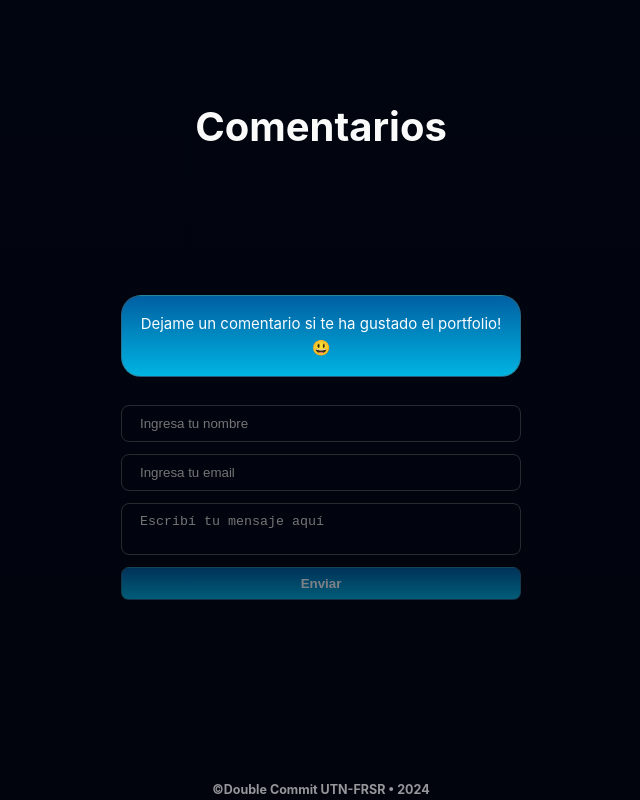
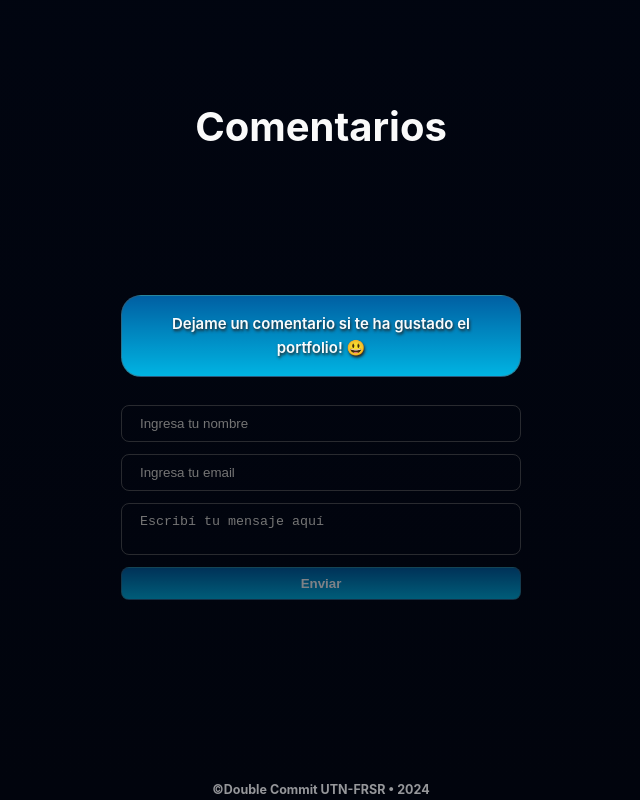
Before and after one commit to solidsnk86/double-commit, a Vue app: page / in a window 1280 px wide. Shown: the part 2437-3237 px from the top of the page, without its empty margins (319-959 px from the left). Built offline with nearby package versions, Linux system fonts and the light colour scheme; no server answers; the database is empty.

Commit message:
updated styles and POO class

```diff
--- a/src/App.vue
+++ b/src/App.vue
@@ -15,12 +15,15 @@ import CommentsForm from './components/CommentsForm.vue'
   <div class="bg-effect-2"></div>
   <NavComponent />
   <HeroComponent />
-  <SectionTitle children="Acerca" id="about" />
+  <span id="about"></span>
+  <SectionTitle children="Acerca" />
   <AboutComponent />
-  <SectionTitle children="Proyectos" id="projects" />
+  <span id="projects"></span>
+  <SectionTitle children="Proyectos" />
   <ProjectsComponent />
   <SectionTitle children="Tiempo Entrega Proyectos ⏳" />
   <RemainTime />
+  <span id="contact"></span>
   <SectionTitle children="Comentarios" />
   <CommentsForm />
   <FooterComponent />
--- a/src/components/CommentsForm.vue
+++ b/src/components/CommentsForm.vue
@@ -81,7 +81,13 @@ onMounted(refreshComments)
   <form @submit="sendForm">
     <p
       class="container-about"
-      style="text-align: center; color: var(--color-heading); margin: 16px auto"
+      style="
+        text-align: center;
+        color: var(--color-heading);
+        margin: 16px auto;
+        text-shadow: 1px 2px 3px #222;
+        font-weight: 600;
+      "
     >
       Dejame un comentario si te ha gustado el portfolio! 😃
     </p>
--- a/src/components/NavComponent.vue
+++ b/src/components/NavComponent.vue
@@ -7,6 +7,10 @@ const isMenuOpen = ref(false)
 
 const toggleMenu = () => {
   isMenuOpen.value = !isMenuOpen.value
+}
+
+const closeMenu = () => {
+  isMenuOpen.value = false
 }
 </script>
 
@@ -23,7 +27,7 @@ const toggleMenu = () => {
 
     <aside :class="{ open: isMenuOpen }">
       <li v-for="(item, index) in navItems" :key="index">
-        <a class="link" :href="item.path" @click="toggleMenu">{{ item.name }}</a>
+        <a class="link" :href="item.path" @click="closeMenu">{{ item.name }}</a>
       </li>
       <footer v-if="isMenuOpen">
         <p>&copy;Double Commit - UTN-FRSR {{ new Date().getFullYear() }}</p>
--- a/src/components/constants.vue
+++ b/src/components/constants.vue
@@ -12,7 +12,7 @@ export const navItems = [
   },
   {
     name: 'Contacto',
-    path: '/contact'
+    path: '#contact'
   }
 ]
 
--- a/src/main.js
+++ b/src/main.js
@@ -2,10 +2,7 @@ import './assets/main.css'
 
 import { createApp } from 'vue'
 import App from './App.vue'
-import router from './router'
 
 const app = createApp(App)
 
-app.use(router)
-
 app.mount('#app')
--- a/src/router/index.js
+++ /dev/null
@@ -1,14 +0,0 @@
-import { createRouter, createWebHistory } from 'vue-router'
-
-const router = createRouter({
-  history: createWebHistory(import.meta.env.BASE_URL),
-  routes: [
-    {
-      path: '/about',
-      name: 'about',
-      component: () => import('../views/AboutView.vue')
-    }
-  ]
-})
-
-export default router
```
